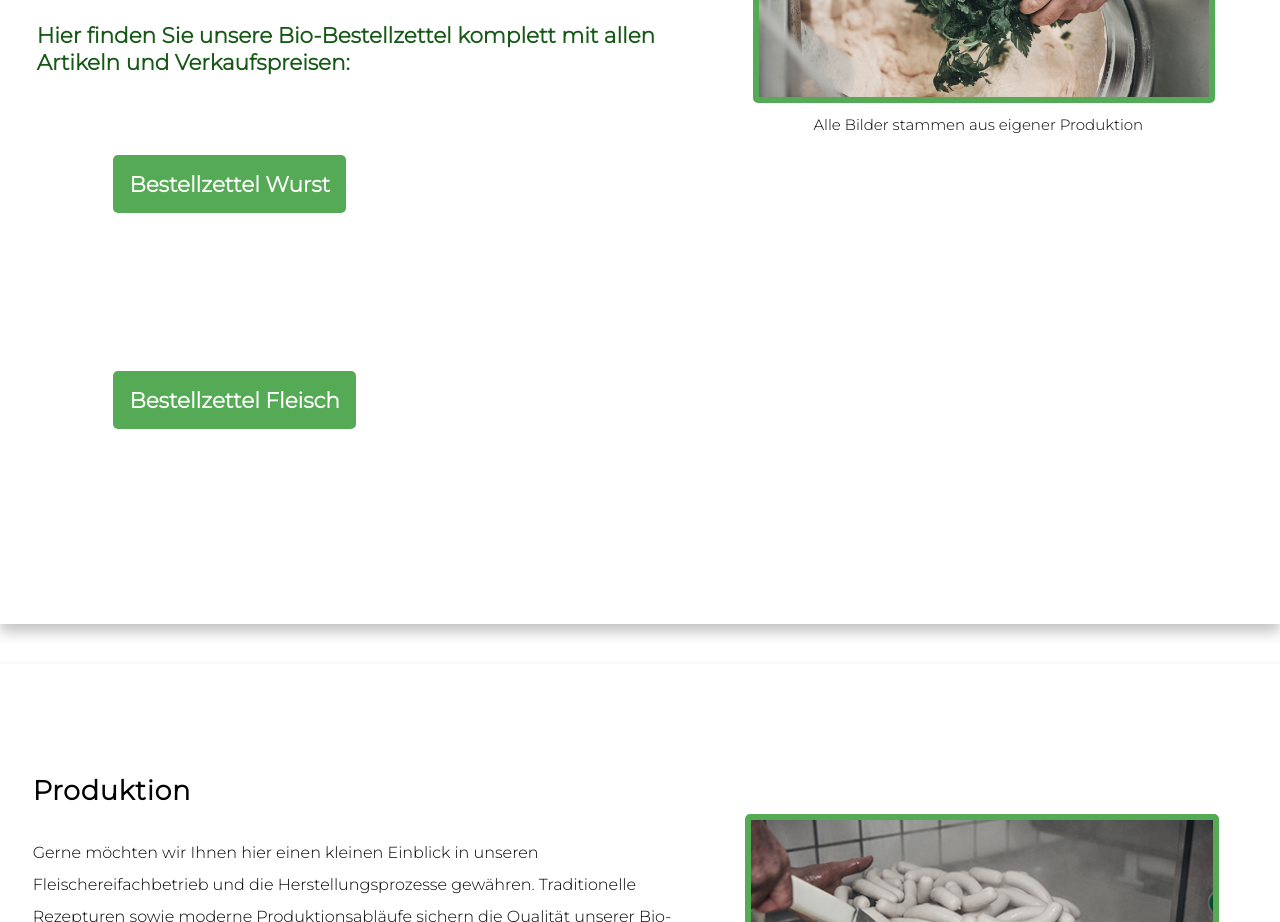
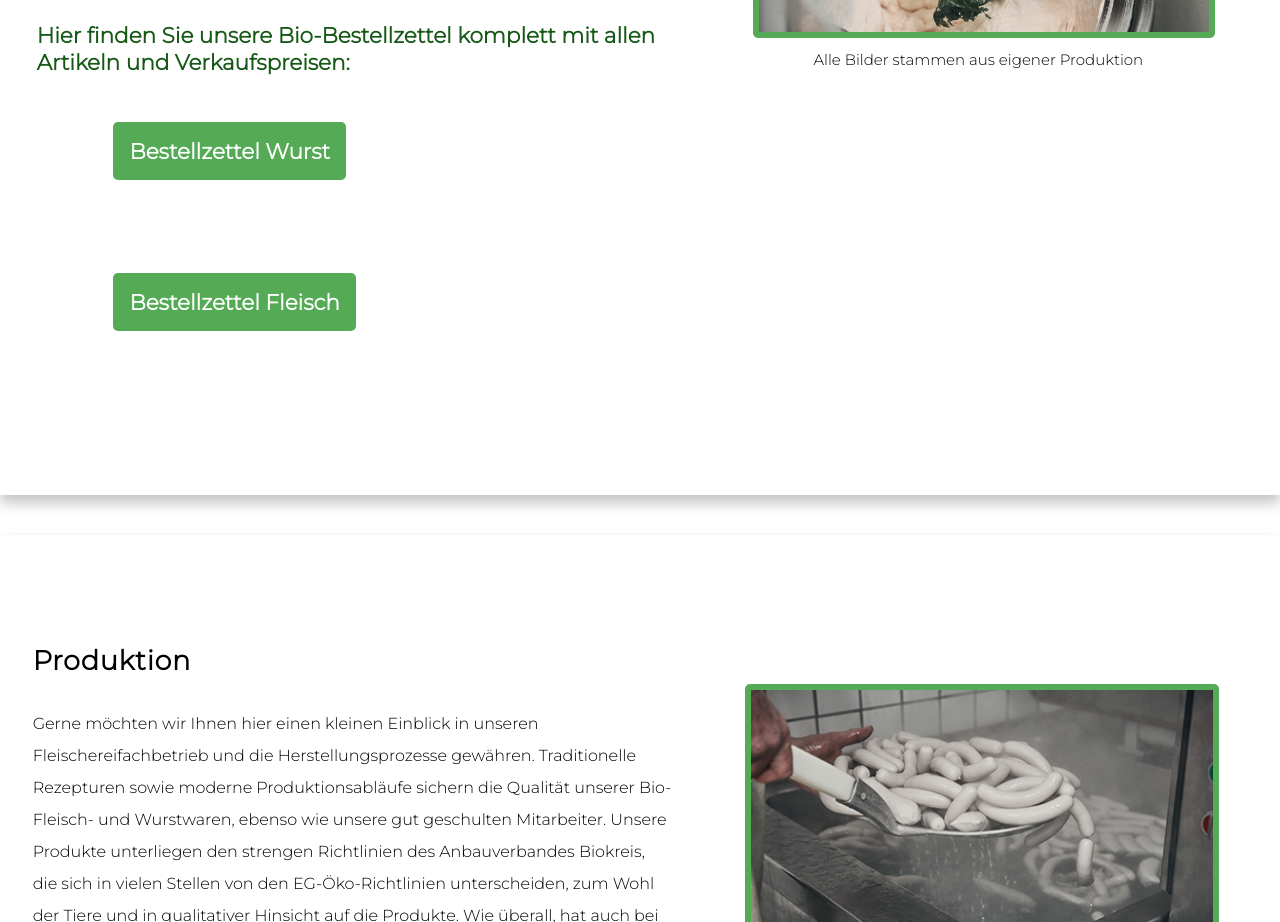
Before and after one commit to tobibaier0311/Kammermeier, a plain HTML site: page index.html in a window 1280 px wide. Shown: the part 2880-3802 px from the top of the page. Drawn offline with nearby package versions, Linux system fonts and the light colour scheme.

Commit message:
Update index.css

```diff
--- a/index.css
+++ b/index.css
@@ -235,7 +235,7 @@ p{
     padding: 1rem;
     border-radius: 5px;
     margin-left: 6vw;
-    line-height: 10em;
+    line-height: 7em;
 }
 
 .zettel:hover {
```
